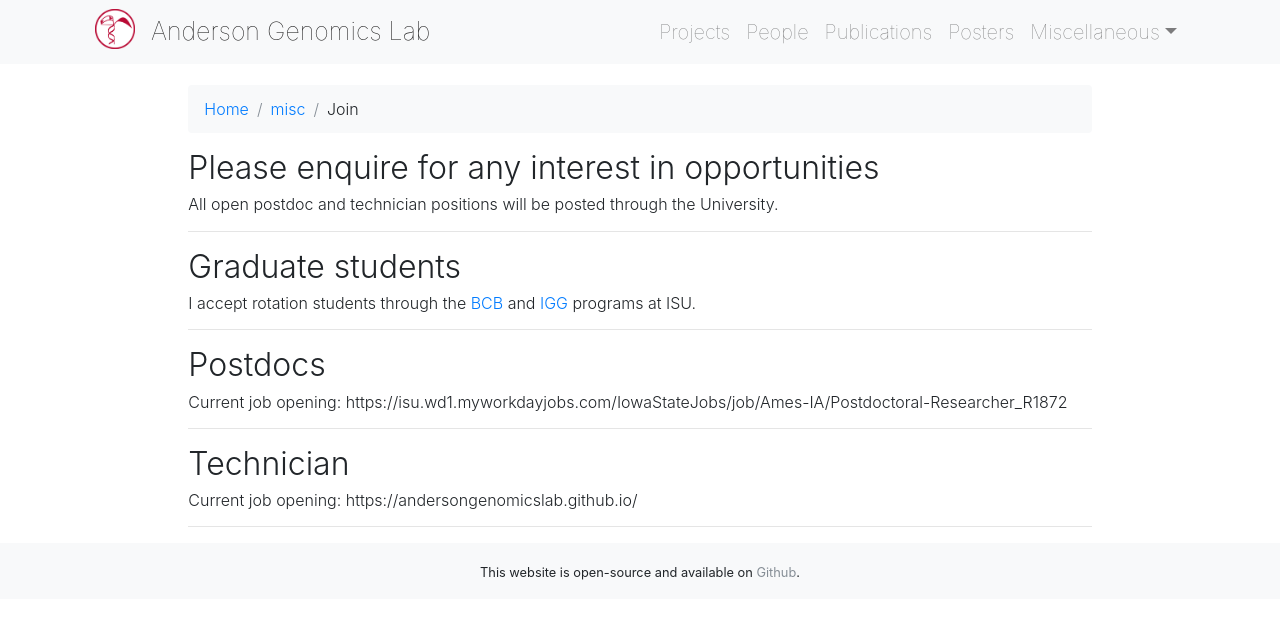
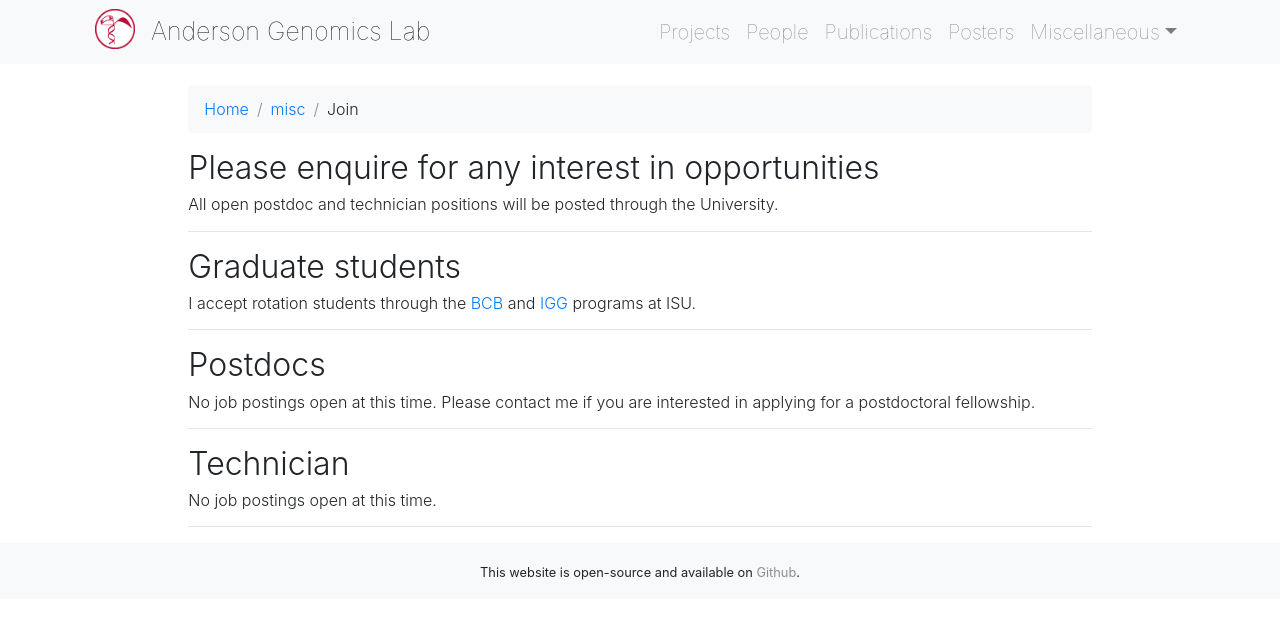
Before and after one commit to andersongenomicslab/andersongenomicslab.github.io, a Jekyll site: the page built from misc/_posts/2010-01-03-join.md, in a window 1280 px wide. Shown: the top 619 px of the page. Built offline with Jekyll 4.4.1, drawn with Linux system fonts in a browser that asks for light colours; nearby versions of some CDN libraries; a style sheet for code colours, icons or effects is not loaded.

Commit message:
Update 2010-01-03-join.md

```diff
--- a/misc/_posts/2010-01-03-join.md
+++ b/misc/_posts/2010-01-03-join.md
@@ -19,12 +19,12 @@ ___
 
 # Postdocs
 
-##### Current job opening: https://isu.wd1.myworkdayjobs.com/IowaStateJobs/job/Ames-IA/Postdoctoral-Researcher_R1872
+##### No job postings open at this time. Please contact me if you are interested in applying for a postdoctoral fellowship.
 
 ___
 
 # Technician
 
-##### Current job opening: https://andersongenomicslab.github.io/
+##### No job postings open at this time.
 
 ___
```
